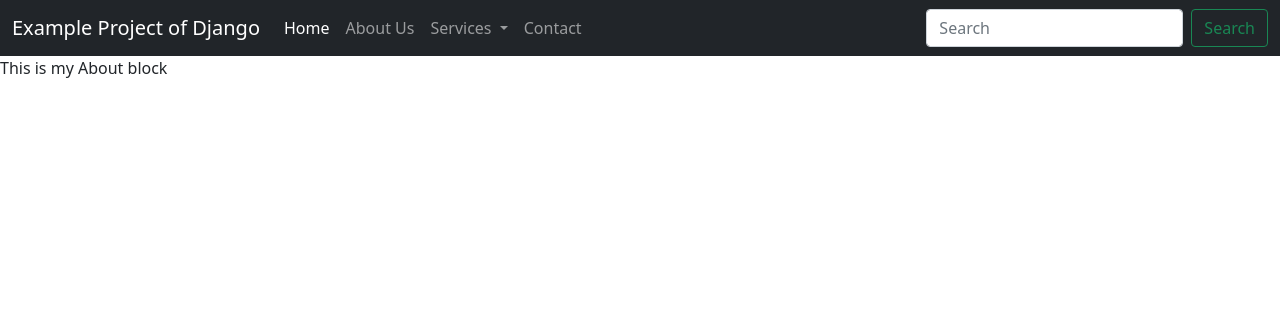
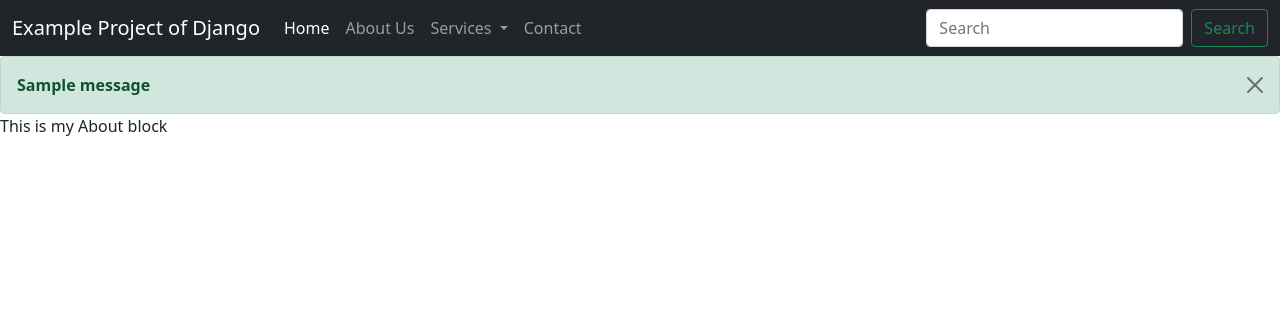
Before and after one commit to Rohit-RA-2020/Django, a Django app: page /about in a window 1280 px wide. Shown: the top 316 px of the page. Run offline with Django 3.2, Linux system fonts and the light colour scheme; one stand-in notice (Sample message) is shown.

Commit message:
Displaying message after Form Submit

```diff
--- a/hello/settings.py
+++ b/hello/settings.py
@@ -12,6 +12,7 @@ https://docs.djangoproject.com/en/3.2/ref/settings/
 
 from pathlib import Path
 import os
+from django.contrib.messages import constants as messages
 
 # Build paths inside the project like this: BASE_DIR / 'subdir'.
 BASE_DIR = Path(__file__).resolve().parent.parent
--- a/home/views.py
+++ b/home/views.py
@@ -1,6 +1,8 @@
 from django.shortcuts import render, HttpResponse
 from datetime import datetime
 from home.models import Contact
+from django.contrib import messages
+
 # Create your views here.
 
 
@@ -8,6 +10,7 @@ def index(request):
     context = {
         'variable': " is sent"
     }
+    messages.success(request, "This is a test message")
     return render(request, 'index.html', context)
     # return HttpResponse("This is Home Page")
 
@@ -30,5 +33,6 @@ def contact(request):
         desc = request.POST.get('desc')
         contact = Contact(name =name, email=email, phone=phone, desc=desc, date=datetime.today())
         contact.save()
+        messages.success(request, 'Your Meassage has been sent!')
     return render(request, 'contact.html')
     # return HttpResponse("This is the contact page")
--- a/templates/base.html
+++ b/templates/base.html
@@ -56,6 +56,15 @@
         </div>
     </nav>
 
+    {% if messages %}
+    {% for message in messages %}
+    <div class="alert alert-{{ message.tags }} alert-dismissible fade show my-0" role="alert">
+        <strong>{{ message }}</strong>
+        <button type="button" class="btn-close" data-bs-dismiss="alert" aria-label="Close"></button>
+    </div>
+    {% endfor %}
+    {% endif %}
+
     {% block body %}{% endblock body %}
 
     <!-- Optional JavaScript; choose one of the two! -->
```
Also changed, not shown: db.sqlite3.
